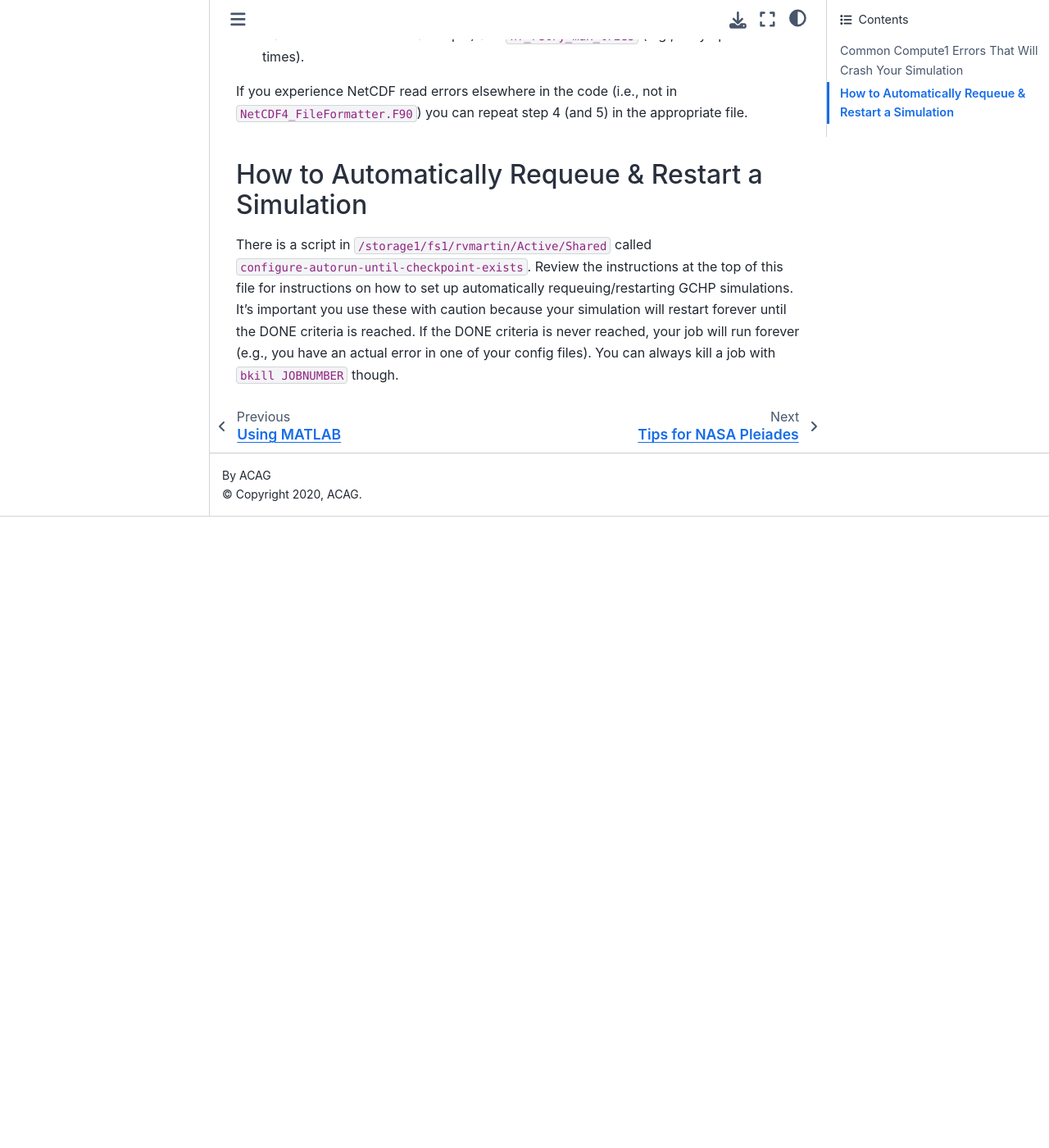
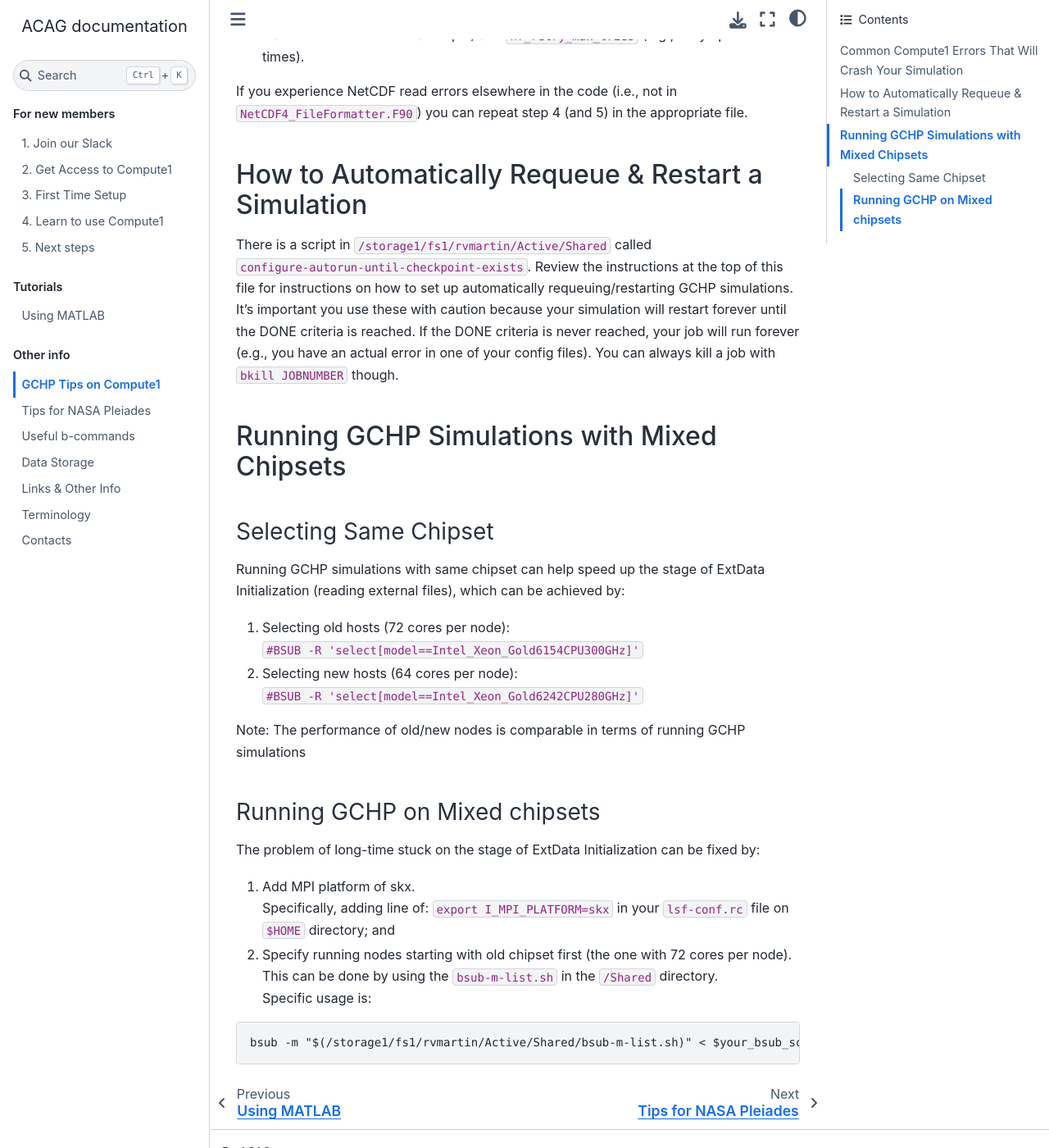
Before and after one commit to Atmospheric-Composition-Analysis-Group/Getting-Started, a Sphinx documentation site: the page built from source/compute1_gchp_troubleshooting.md, in a window 1280 px wide and 1400 px high, scrolled down 2394 px. Shown: the whole window at 82% size. Built offline with Sphinx 7.4.7 and the Sphinx Book theme 1.1.4, drawn with Linux system fonts in a browser that asks for light colours; before the commit the page ends 3024 px from its top, so only the background shows below that.

Commit message:
update tips on compute1

````diff
--- a/source/compute1_gchp_troubleshooting.md
+++ b/source/compute1_gchp_troubleshooting.md
@@ -68,3 +68,30 @@ If you experience NetCDF read errors elsewhere in the code (i.e., not in `NetCDF
 ## How to Automatically Requeue & Restart a Simulation
 
 There is a script in `/storage1/fs1/rvmartin/Active/Shared` called `configure-autorun-until-checkpoint-exists`.  Review the instructions at the top of this file for instructions on how to set up automatically requeuing/restarting GCHP simulations. It's important you use these with caution because your simulation will restart forever until the DONE criteria is reached. If the DONE criteria is never reached, your job will run forever (e.g., you have an actual error in one of your config files). You can always kill a job with `bkill JOBNUMBER` though.
+
+## Running GCHP Simulations with Mixed Chipsets
+
+### Selecting Same Chipset
+
+Running GCHP simulations with same chipset can help speed up the stage of ExtData Initialization (reading external files), which can be achieved by:
+
+1. Selecting old hosts (72 cores per node): \
+`#BSUB -R 'select[model==Intel_Xeon_Gold6154CPU300GHz]'`
+
+2. Selecting new hosts (64 cores per node): \
+`#BSUB -R 'select[model==Intel_Xeon_Gold6242CPU280GHz]'`
+
+Note: The performance of old/new nodes is comparable in terms of running GCHP simulations
+
+### Running GCHP on Mixed chipsets
+
+The problem of long-time stuck on the stage of ExtData Initialization can be fixed by:
+
+1. Add MPI platform of skx. \
+Specifically, adding line of: `export I_MPI_PLATFORM=skx` in your `lsf-conf.rc` file on `$HOME` directory; and
+2. Specify running nodes starting with old chipset first (the one with 72 cores per node). \
+This can be done by using the `bsub-m-list.sh` in the `/Shared` directory. \
+Specific usage is:
+```
+bsub -m "$(/storage1/fs1/rvmartin/Active/Shared/bsub-m-list.sh)" < $your_bsub_scripts
+```
````
